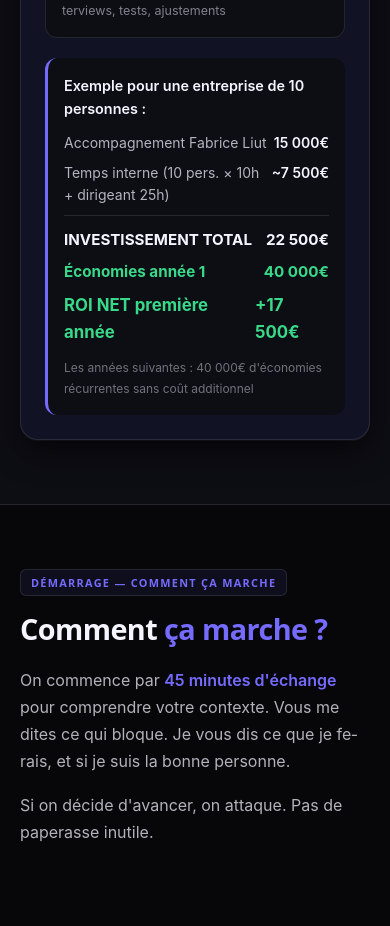
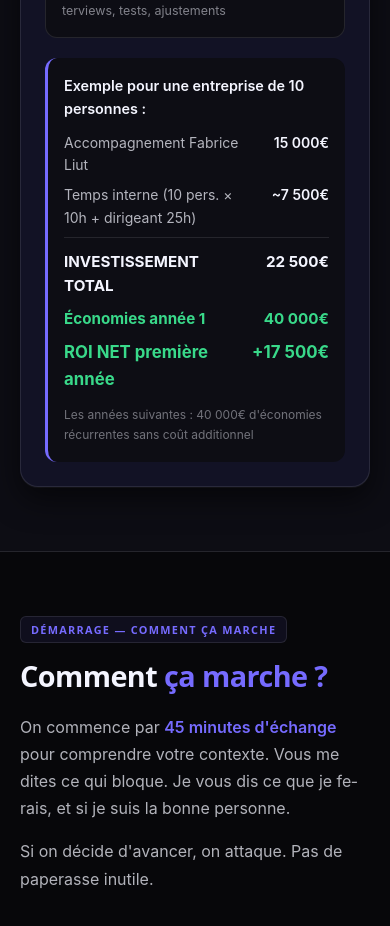
Before and after one commit to fabriceliut/offres-liut, a React (Vite) app: page /entreprises in a window 390 px wide. Shown: the part 1820-2746 px from the top of the page. Built offline with nearby package versions, Linux system fonts and the light colour scheme.

Commit message:
fix(mobile): ProofBand label above items, Hero CTAs side-by-side, ROI numbers no-wrap

```diff
--- a/src/components/Hero.tsx
+++ b/src/components/Hero.tsx
@@ -112,6 +112,7 @@ export default function Hero() {
               target="_blank"
               rel="noopener noreferrer"
               className="btn-primary"
+              style={{ flexShrink: 0 }}
             >
               <svg width="16" height="16" viewBox="0 0 16 16" fill="none" aria-hidden="true">
                 <rect x="2" y="3" width="12" height="11" rx="2" stroke="white" strokeWidth="1.3"/>
@@ -123,6 +124,7 @@ export default function Hero() {
             <Link
               to="/entreprises"
               className="btn-secondary"
+              style={{ flexShrink: 0 }}
             >
               Découvrir le programme
               <svg width="14" height="14" viewBox="0 0 14 14" fill="none" aria-hidden="true">
--- a/src/components/ProofBand.tsx
+++ b/src/components/ProofBand.tsx
@@ -17,11 +17,12 @@ export default function ProofBand() {
           whileInView={{ opacity: 1 }}
           viewport={{ once: true }}
           transition={{ duration: 0.6 }}
-          className="flex flex-wrap items-center justify-center gap-4 sm:gap-8 text-center"
+          className="flex flex-col items-center gap-4 text-center"
         >
           <div style={{ color: 'var(--muted)', fontSize: '0.85rem', letterSpacing: '0.05em', textTransform: 'uppercase', fontFamily: 'var(--font-heading)', fontWeight: 500 }}>
             Déjà accompagné
           </div>
+          <div className="flex flex-wrap items-center justify-center gap-4 sm:gap-8">
           {[
             'PME & PMI',
             'Équipes de direction',
@@ -40,8 +41,7 @@ export default function ProofBand() {
                 {item}
               </span>
             </div>
-          ))}
-          <div style={{
+          ))}          </div>          <div style={{
             padding: '6px 14px',
             border: '1px solid var(--border-strong)',
             borderRadius: 'var(--r-pill)',
--- a/src/pages/OfferEntreprises.tsx
+++ b/src/pages/OfferEntreprises.tsx
@@ -240,25 +240,25 @@ export default function OfferEntreprises() {
                     Exemple pour une entreprise de 10 personnes :
                   </div>
                   <div className="flex flex-col gap-2">
-                    <div className="flex justify-between" style={{ fontSize: '0.875rem', color: 'var(--muted)' }}>
+                    <div className="flex justify-between gap-4" style={{ fontSize: '0.875rem', color: 'var(--muted)' }}>
                       <span>Accompagnement Fabrice Liut</span>
-                      <span style={{ fontWeight: 600, color: 'var(--text)' }}>15 000€</span>
+                      <span style={{ fontWeight: 600, color: 'var(--text)', whiteSpace: 'nowrap' }}>15 000€</span>
                     </div>
-                    <div className="flex justify-between gap-2 pb-2" style={{ fontSize: '0.875rem', color: 'var(--muted)', borderBottom: '1px solid var(--border)' }}>
+                    <div className="flex justify-between gap-4 pb-2" style={{ fontSize: '0.875rem', color: 'var(--muted)', borderBottom: '1px solid var(--border)' }}>
                       <span>Temps interne (10 pers. × 10h + dirigeant 25h)</span>
                       <span style={{ fontWeight: 600, color: 'var(--text)', whiteSpace: 'nowrap' }}>~7 500€</span>
                     </div>
-                    <div className="flex justify-between pt-1" style={{ fontSize: '0.95rem', fontWeight: 700, color: 'var(--text)' }}>
+                    <div className="flex justify-between gap-4 pt-1" style={{ fontSize: '0.95rem', fontWeight: 700, color: 'var(--text)' }}>
                       <span>INVESTISSEMENT TOTAL</span>
-                      <span>22 500€</span>
+                      <span style={{ whiteSpace: 'nowrap' }}>22 500€</span>
                     </div>
-                    <div className="flex justify-between" style={{ fontSize: '0.95rem', fontWeight: 700, color: 'var(--success)' }}>
+                    <div className="flex justify-between gap-4" style={{ fontSize: '0.95rem', fontWeight: 700, color: 'var(--success)' }}>
                       <span>Économies année 1</span>
-                      <span>40 000€</span>
+                      <span style={{ whiteSpace: 'nowrap' }}>40 000€</span>
                     </div>
-                    <div className="flex justify-between" style={{ fontSize: '1.05rem', fontWeight: 700, color: 'var(--success)' }}>
+                    <div className="flex justify-between gap-4" style={{ fontSize: '1.05rem', fontWeight: 700, color: 'var(--success)' }}>
                       <span>ROI NET première année</span>
-                      <span>+17 500€</span>
+                      <span style={{ whiteSpace: 'nowrap' }}>+17 500€</span>
                     </div>
                   </div>
                   <p style={{ fontSize: '0.75rem', color: 'var(--muted)', opacity: 0.6, marginTop: '12px' }}>
```
